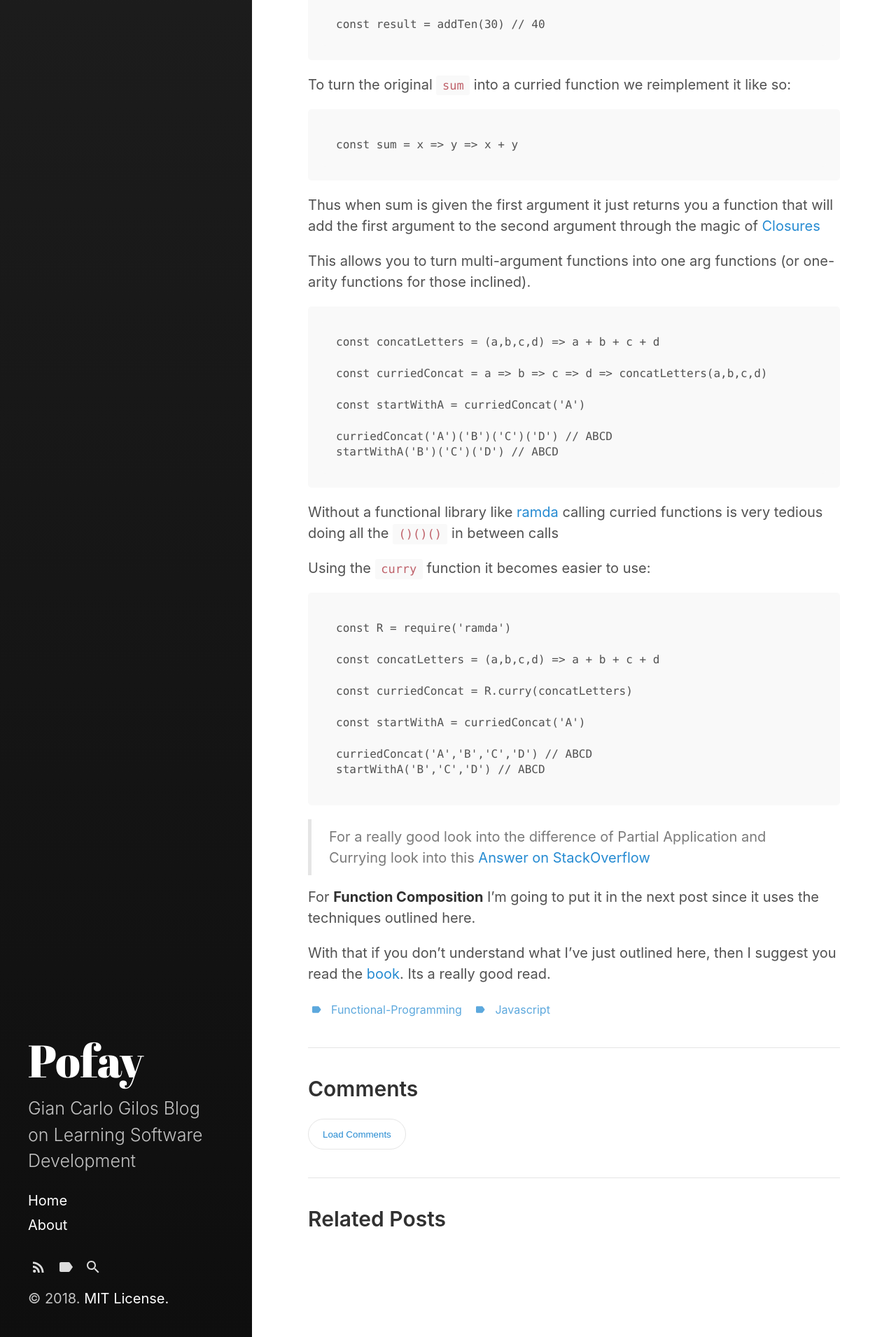
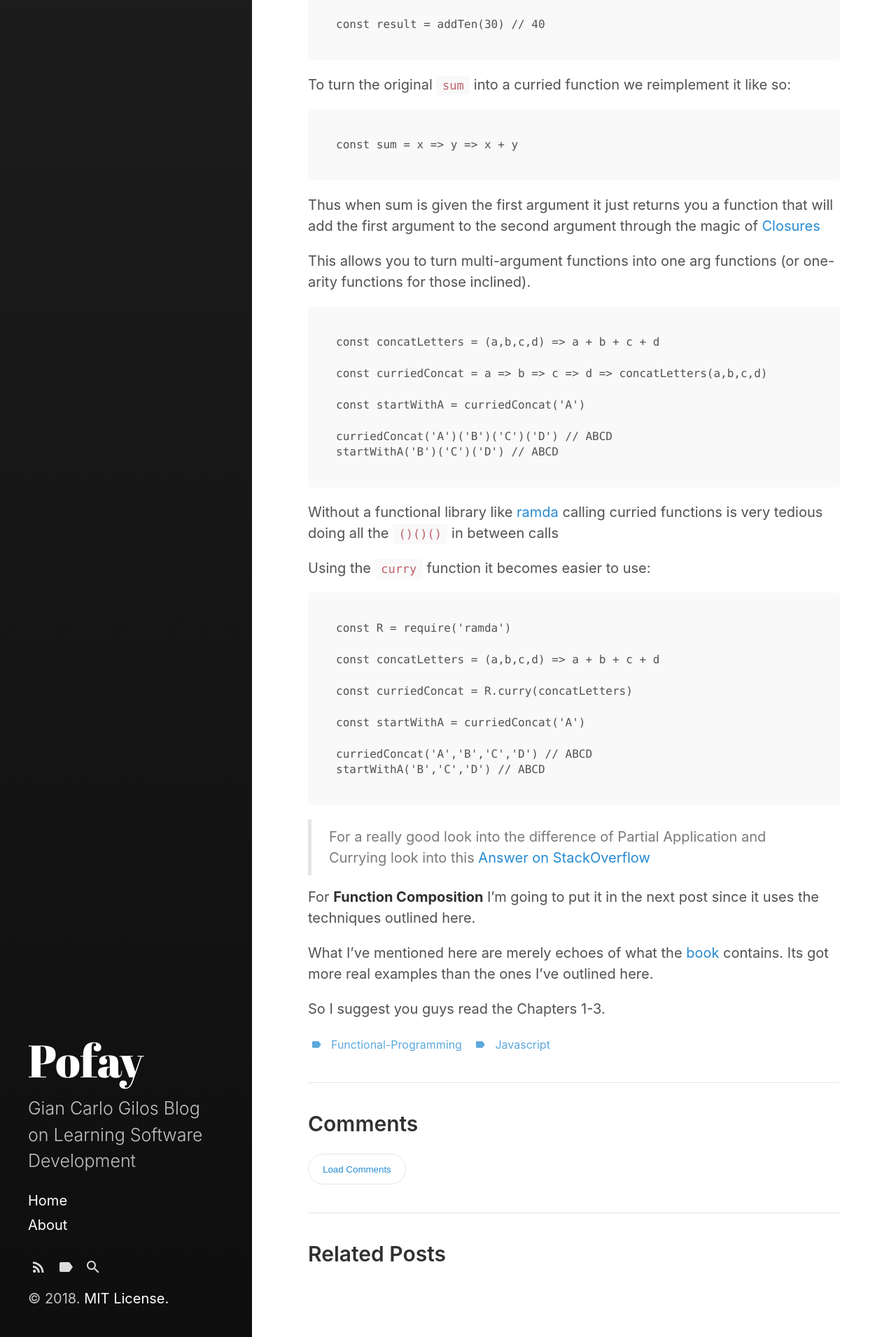
Before and after one commit to Pofay/pofay.github.io, a Jekyll site: the page built from _posts/2018-10-13-what-I-learned-from-adequate-fp-book.md, in a window 1280 px wide. Shown: the part 2978-4889 px from the top of the page at 70% size. Built offline with Jekyll 4.4.1, drawn with Linux system fonts in a browser that asks for light colours.

Commit message:
Added Proper Links to Resources, and improved Content

```diff
--- a/_posts/2018-10-13-what-I-learned-from-adequate-fp-book.md
+++ b/_posts/2018-10-13-what-I-learned-from-adequate-fp-book.md
@@ -4,7 +4,7 @@ title: "What Adequate Functional Programming in JS taught me"
 tags: [functional-programming, javascript]
 ---
 
-I'm one of those developers who actually got hooked on the new age fad of [Functional Programming][1].
+I'm one of those developers who actually got hooked on the new age fad of [Functional Programming][9].
 
 Aside from that alot of the experts in our industry (in terms of software craftsmanship) are actually learning and digging deeper
 into the paradigm.
@@ -117,7 +117,9 @@ Using the `curry` function it becomes easier to use:
 For **Function Composition** I'm going to put it in the next post since it uses the techniques outlined here.
 
 
-With that if you don't understand what I've just outlined here, then I suggest you read the [book][3]. Its a really good read.
+What I've mentioned here are merely echoes of what the [book][3] contains. Its got more real examples than the ones I've outlined here.
+
+So I suggest you guys read the Chapters 1-3.
 
 [1]: http://blog.ploeh.dk/
 [2]: http://blog.cleancoder.com/uncle-bob/2017/07/11/PragmaticFunctionalProgramming.html
```
Also changed, not shown: other parts of _posts/2018-10-13-what-I-learned-from-adequate-fp-book.md (+1 -0 lines).
